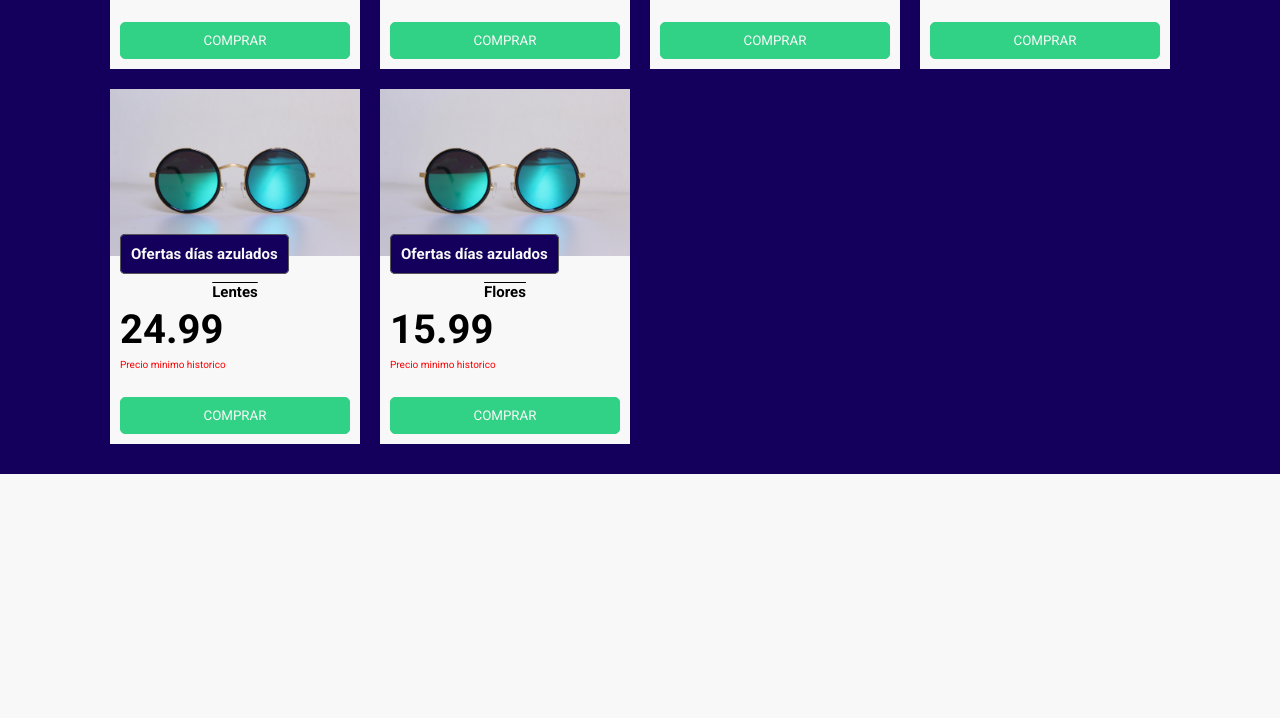
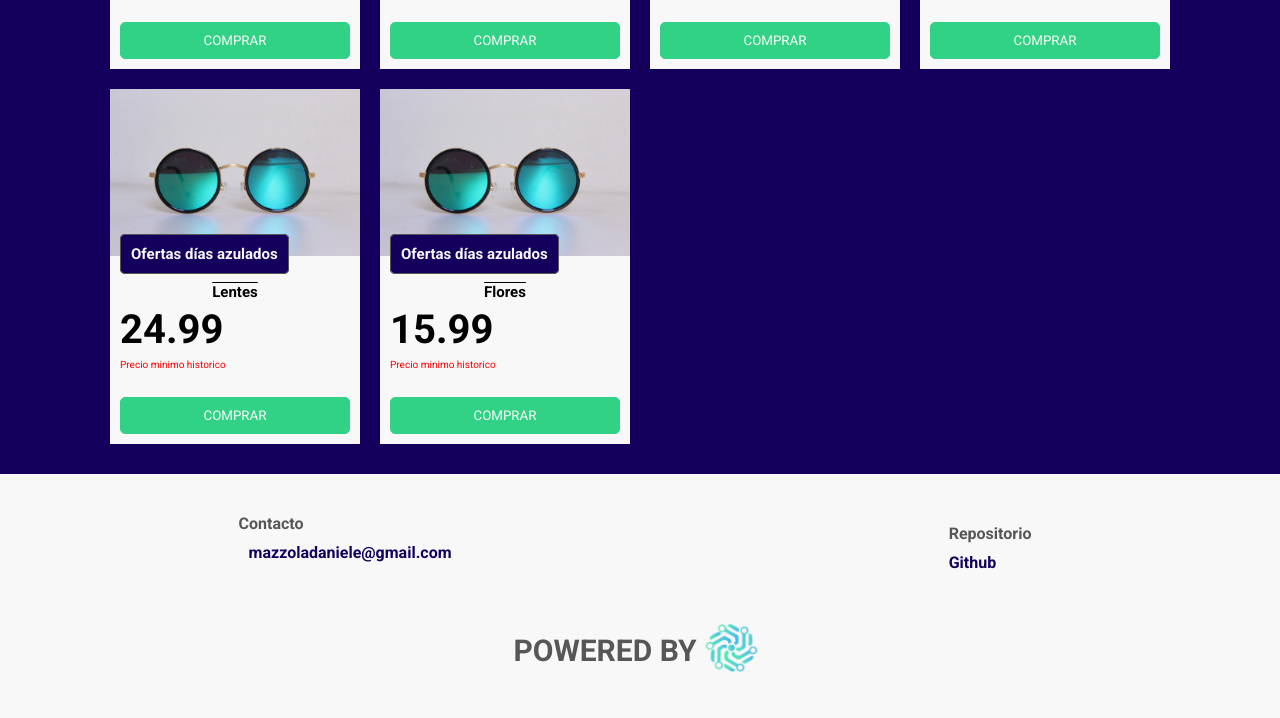
Before and after one commit to danielemazzola/store_vite, a website built with Vite: page index.html in a window 1280 px wide. Shown: the part 2151-2869 px from the top of the page. Before the commit the page ends 2625 px from the top, so only its background shows below. Built offline with nearby package versions, Linux system fonts and the light colour scheme; a web font is replaced by a local one.

Commit message:
add footer, end 1/2 parts

```diff
--- a/components/footer.js
+++ b/components/footer.js
@@ -17,7 +17,7 @@ export const footer = () => {
     <h4>Repositorio</h4>
     <div class="extra">
       <a
-        href="https://github.com/danielemazzola/store_rtc"
+        href="https://github.com/danielemazzola/store_vite"
         target="_blank"
         rel="noopener"
         >Github</a
--- /dev/null
+++ b/components/footer/footer.js
@@ -0,0 +1,66 @@
+import './style_footer.css'
+
+//ARRAYS
+
+const footer = document.querySelector('#footer')
+//CREATE
+const divContainer = document.createElement('div')
+const divFirst = document.createElement('div')
+const hfourFirst = document.createElement('h4')
+const divExtraFirst = document.createElement('div')
+const aFirst = document.createElement('a')
+const divSecond = document.createElement('div')
+const hfourSecond = document.createElement('h4')
+const divExtraSecond = document.createElement('div')
+const aSecond = document.createElement('a')
+const divPowered = document.createElement('div')
+const hPowered = document.createElement('h4')
+const aPowered = document.createElement('a')
+const imgPowered = document.createElement('img')
+
+//ATTRIBUTE
+divContainer.setAttribute('class', 'footer')
+divExtraFirst.setAttribute('class', 'extra')
+divExtraSecond.setAttribute('class', 'extra')
+divPowered.setAttribute('class', 'powered')
+aPowered.setAttribute('href', '#init')
+aPowered.setAttribute('loading', 'lazy')
+imgPowered.setAttribute('loading', 'lazy')
+imgPowered.setAttribute('src', './img/logo.png')
+imgPowered.setAttribute('width', '70')
+imgPowered.setAttribute('alt', 'logo web STORE')
+
+//TEXT CONTENT
+hfourFirst.textContent = 'Contacto'
+aFirst.innerHTML = `<a
+href="mailto:mazzoladaniele@gmail.com"
+target="_blank"
+rel="noopener"
+>mazzoladaniele@gmail.com</a
+>`
+hfourSecond.textContent = 'Repositorio'
+aSecond.innerHTML = `<a
+href="https://github.com/danielemazzola/store_vite"
+target="_blank"
+rel="noopener"
+>Github</a
+>`
+hPowered.textContent = 'Powered by'
+
+//APPEND
+footer.appendChild(divContainer)
+divContainer.appendChild(divFirst)
+divFirst.appendChild(hfourFirst)
+divFirst.appendChild(divExtraFirst)
+divExtraFirst.appendChild(aFirst)
+divContainer.appendChild(divSecond)
+divSecond.appendChild(hfourSecond)
+divSecond.appendChild(divExtraSecond)
+divExtraSecond.appendChild(hfourSecond)
+divExtraSecond.appendChild(aSecond)
+footer.appendChild(divPowered)
+divPowered.appendChild(hPowered)
+divPowered.appendChild(aPowered)
+aPowered.appendChild(imgPowered)
+
+//ARRAY FOR - APPEND
--- a/index.html
+++ b/index.html
@@ -16,6 +16,7 @@
       <section id="container_cards"></section>
       <section id="container_products_items"></section>
     </main>
+    <footer id="footer"></footer>
     <script type="module" src="./components/header/header.js"></script>
     <script type="module" src="./components/nav/nav.js"></script>
     <script type="module" src="./components/experts/experts.js"></script>
@@ -25,5 +26,6 @@
       type="module"
       src="./components/containerProducts/products.js"
     ></script>
+    <script type="module" src="./components/footer/footer.js"></script>
   </body>
 </html>
```
Also changed, not shown: components/footer/style_footer.css (renamed from public/assets/style_footer.css).
